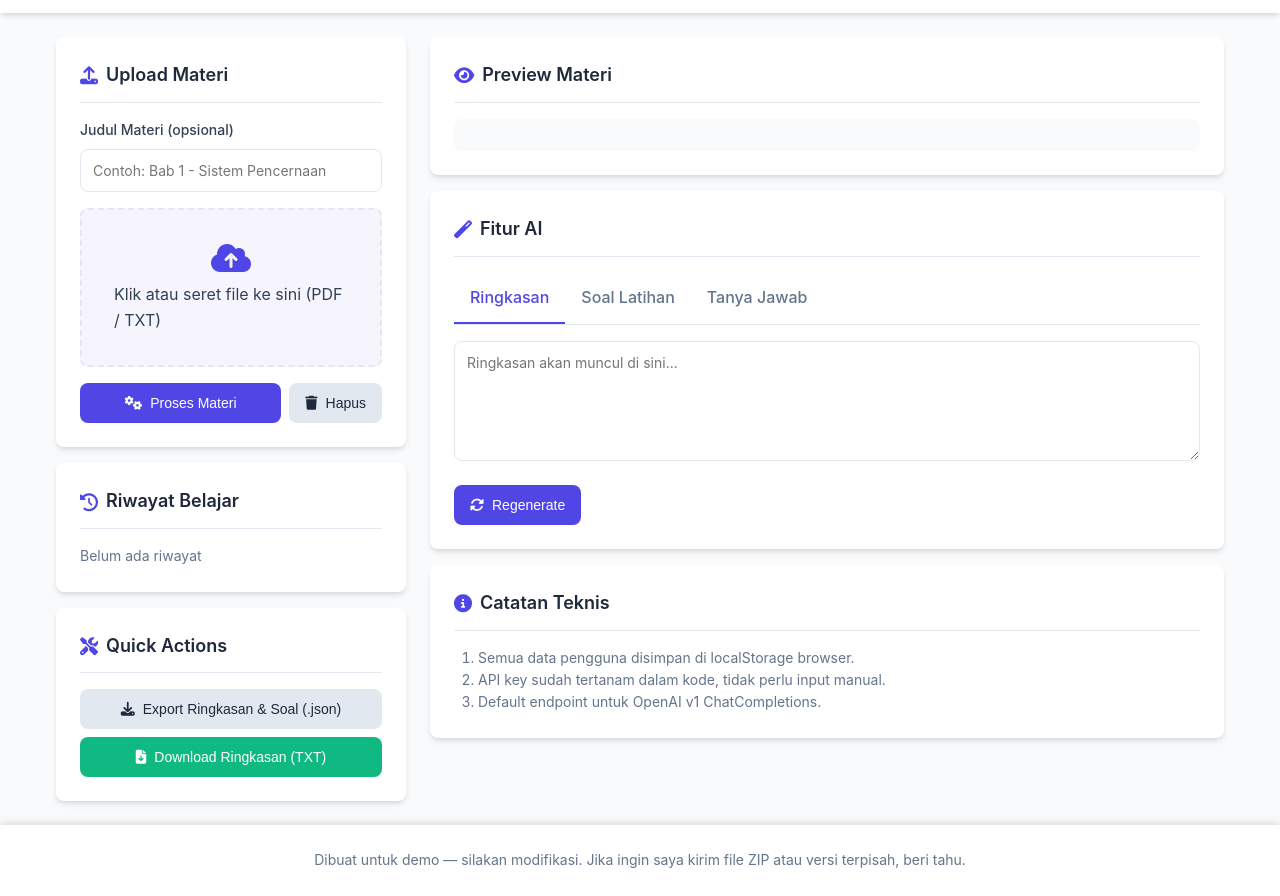
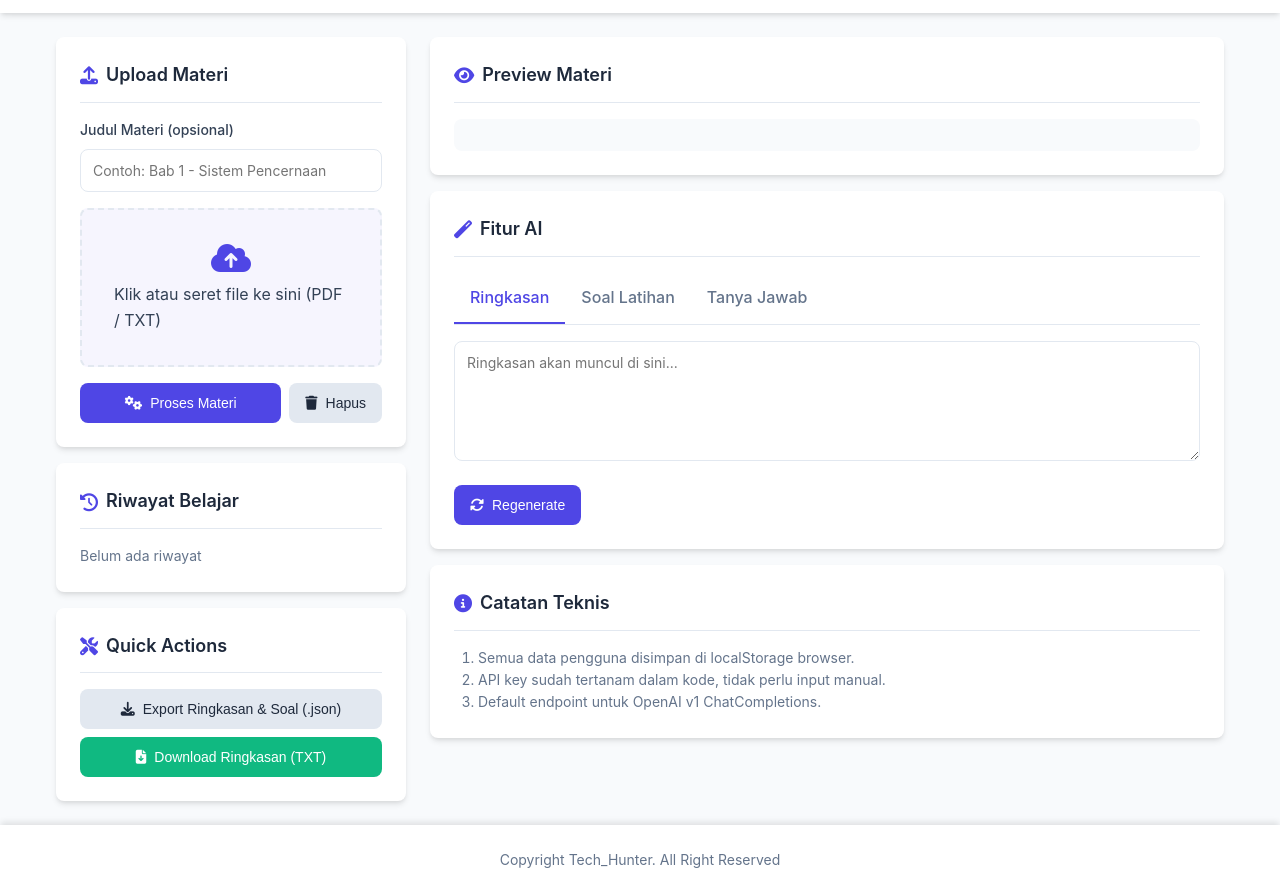
Before and after one commit to zinedine098/RingkasMateri_Dan_Soal, a plain HTML site: page index.html in a window 1280 px wide. Shown: the part 83-979 px from the top of the page. Drawn offline with Linux system fonts and the light colour scheme.

Commit message:
update footer copyright notice

```diff
--- a/index.html
+++ b/index.html
@@ -699,7 +699,7 @@
   </div>
 
   <footer>
-    <p>Dibuat untuk demo — silakan modifikasi. Jika ingin saya kirim file ZIP atau versi terpisah, beri tahu.</p>
+    <p>Copyright Tech_Hunter. All Right Reserved</p>
   </footer>
 
   <!-- pdf.js CDN -->
```
